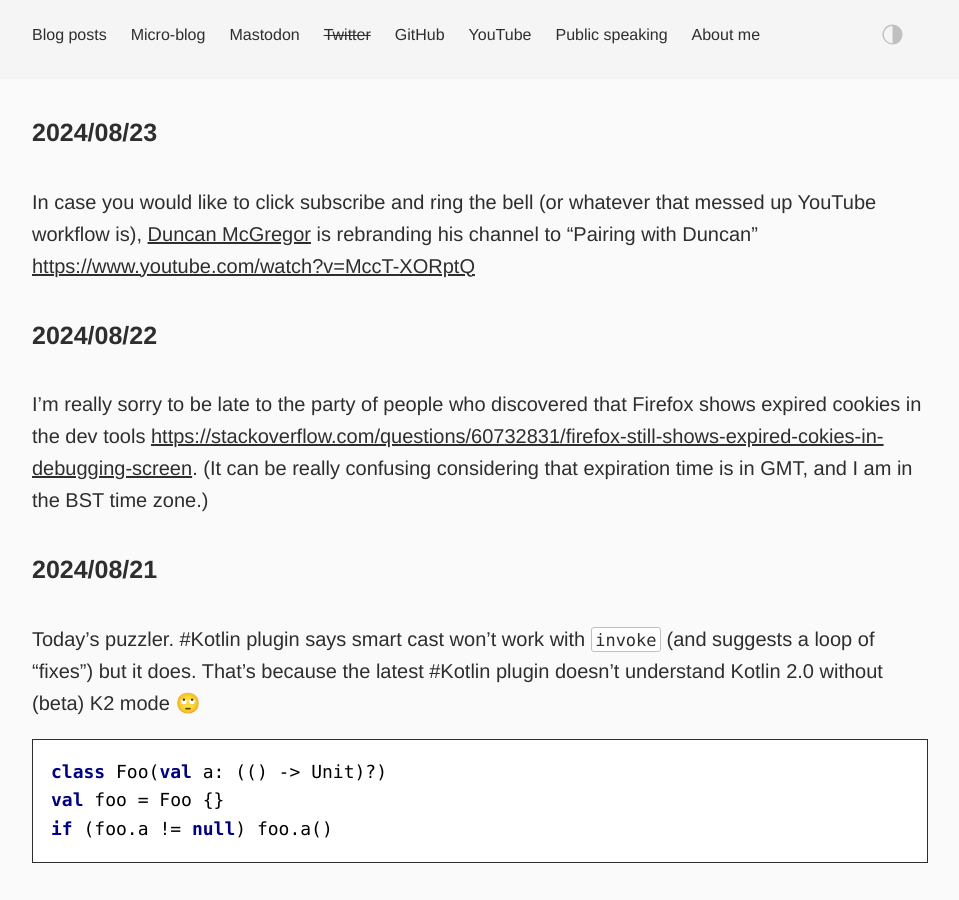
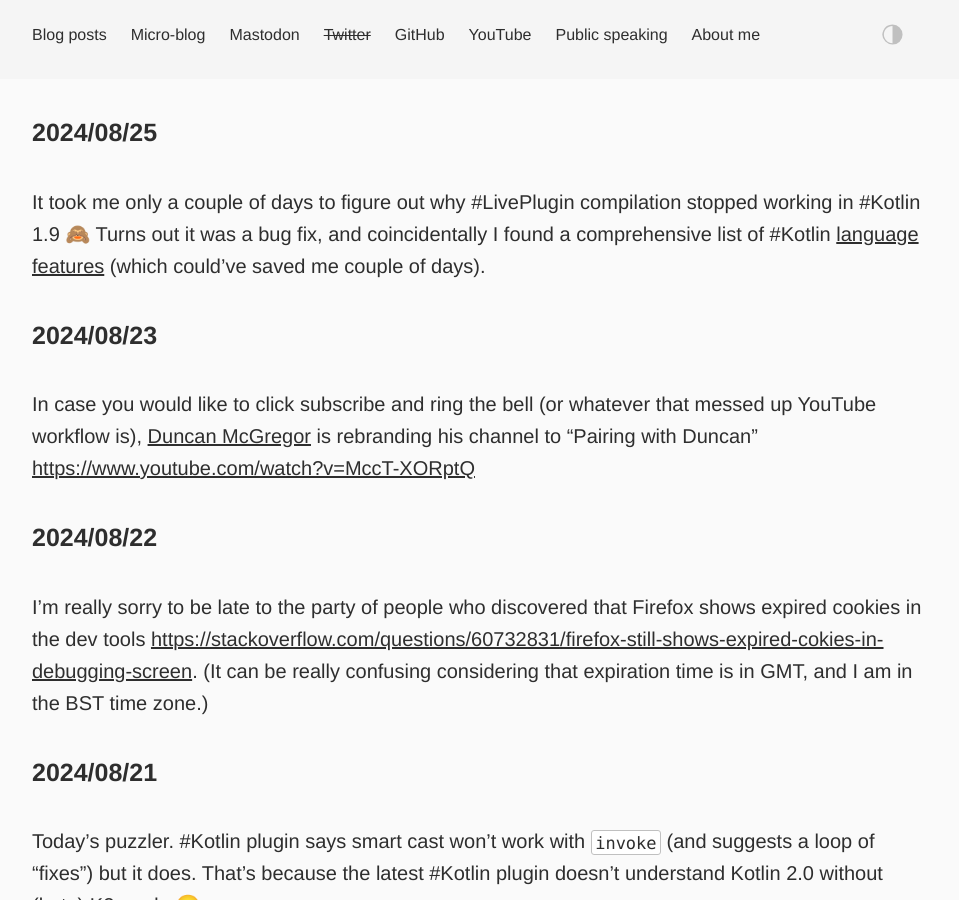
Before and after one commit to dkandalov/dkandalov.github.io, a Jekyll site: the page built from micro-blog.md, in a window 1280 px wide and 900 px high. Shown: the whole window, without its empty margins (160-1119 px from the left). Built offline with Jekyll 4.4.1, drawn with Linux system fonts in a browser that asks for light colours.

Commit message:
updated micro-blog

```diff
--- a/micro-blog.md
+++ b/micro-blog.md
@@ -2,6 +2,9 @@
 layout: post
 permalink: /micro-blog/
 ---
+
+#### 2024/08/25
+It took me only a couple of days to figure out why #LivePlugin compilation stopped working in #Kotlin 1.9 🙈 Turns out it was a bug fix, and coincidentally I found a comprehensive list of #Kotlin [language features](https://github.com/JetBrains/kotlin/blob/3a1e8ade670bc33af6084042a0ca73e33e288412/compiler/util/src/org/jetbrains/kotlin/config/LanguageVersionSettings.kt#L267) (which could've saved me couple of days).
 
 #### 2024/08/23
 In case you would like to click subscribe and ring the bell (or whatever that messed up YouTube workflow is), [Duncan McGregor](https://twitter.com/duncanmcg) is rebranding his channel to "Pairing with Duncan" <https://www.youtube.com/watch?v=MccT-XORptQ>
```
